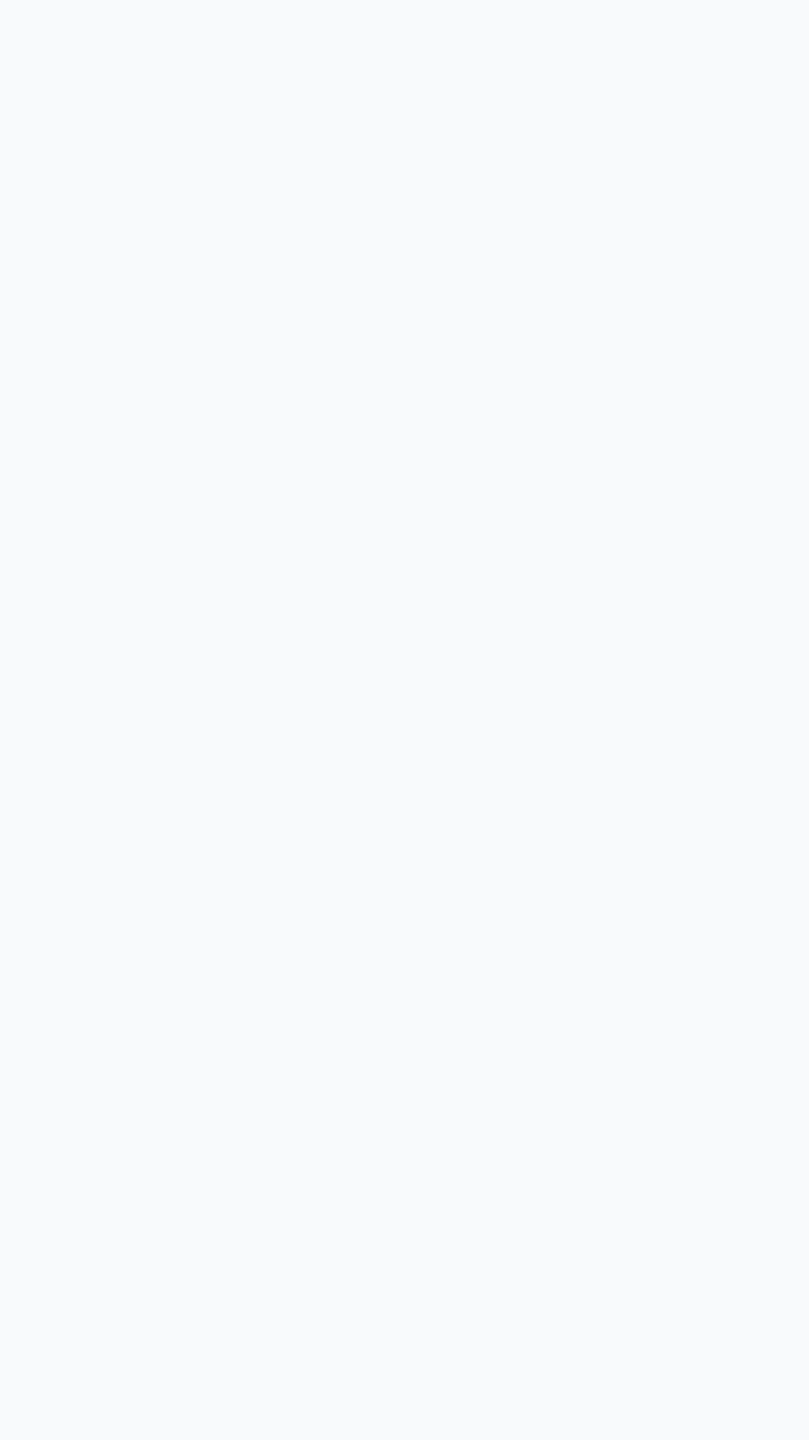
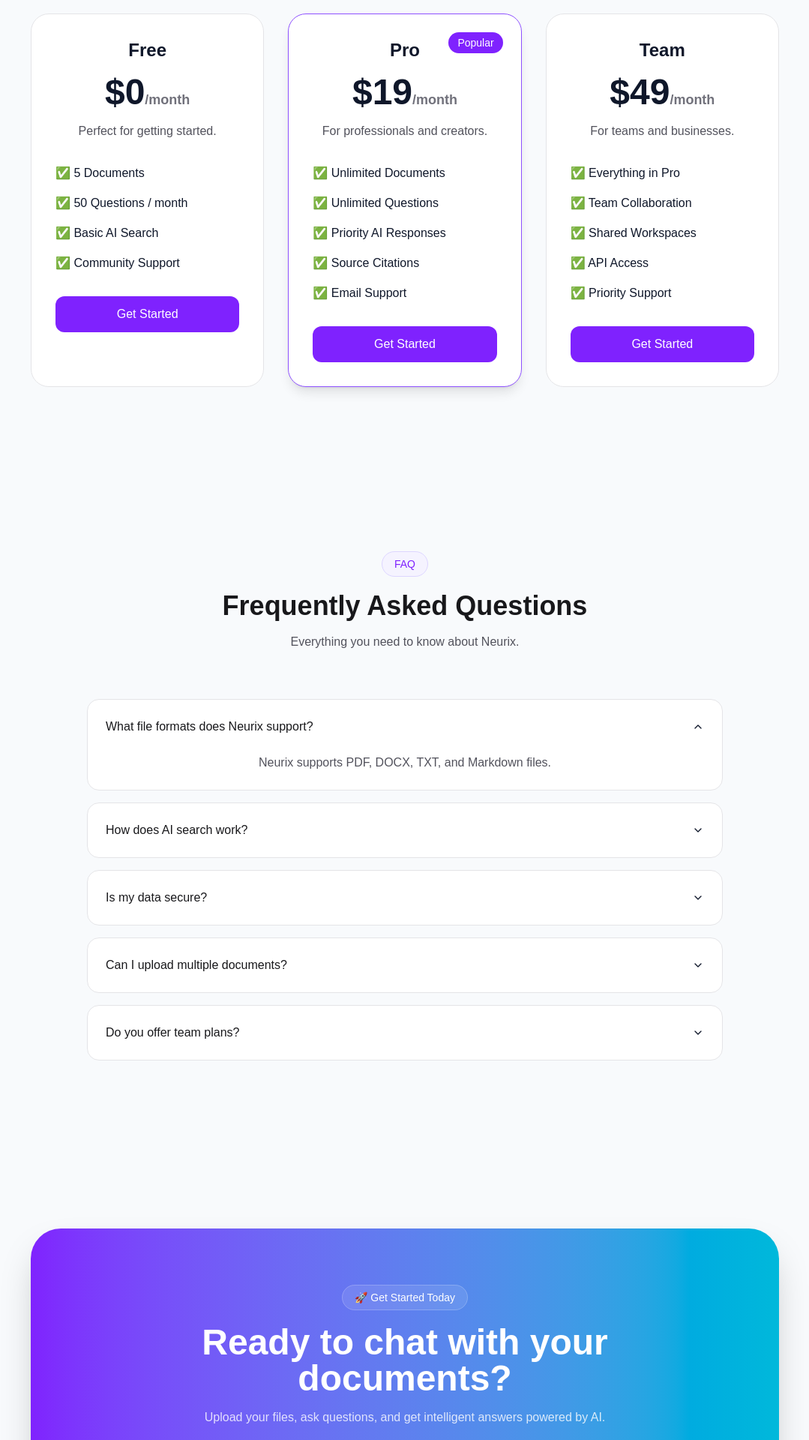
Before and after one commit to codeid9/Neurix, a React (Vite) app: page / in a window 1280 px wide. Shown: the part 4140-6060 px from the top of the page at 75% size, without its empty margins (100-1179 px from the left). Before the commit the page ends 3854 px from the top, so only its background shows below. Built offline with nearby package versions, Linux system fonts and the light colour scheme.

Commit message:
pricing, footer add

```diff
--- a/src/App.tsx
+++ b/src/App.tsx
@@ -3,7 +3,11 @@
 import Features from "./sections/Features";
 import Hero from "./sections/Hero";
 import HowItWorks from "./sections/HowItWorks";
+import Pricing from "./sections/Pricing";
 import Testimonials from "./sections/Testimonials";
+import Faq from "./sections/Faq";
+import Cta from "./sections/Cta";
+import Footer from "./layouts/Footer";
 
 function App() {
   return (
@@ -16,7 +20,11 @@
         <Dashboard />
         <HowItWorks />
         <Testimonials />
+        <Pricing />
+        <Faq />
+        <Cta />
       </main>
+      <Footer />
     </>
   );
 }
--- /dev/null
+++ b/src/data/faqs.ts
@@ -0,0 +1,25 @@
+export const faqs = [
+  {
+    question: "What file formats does Neurix support?",
+    answer: "Neurix supports PDF, DOCX, TXT, and Markdown files.",
+  },
+  {
+    question: "How does AI search work?",
+    answer:
+      "Neurix uses semantic search and AI to find relevant information from your documents.",
+  },
+  {
+    question: "Is my data secure?",
+    answer: "Yes, your documents remain private and are securely processed.",
+  },
+  {
+    question: "Can I upload multiple documents?",
+    answer:
+      "Absolutely. You can upload and chat with multiple files simultaneously.",
+  },
+  {
+    question: "Do you offer team plans?",
+    answer:
+      "Yes, Neurix provides collaboration features for teams and organizations.",
+  },
+];
--- /dev/null
+++ b/src/data/pricing.ts
@@ -0,0 +1,38 @@
+export const pricingPlans = [
+  {
+    title: "Free",
+    price: "$0",
+    description: "Perfect for getting started.",
+    features: [
+      "5 Documents",
+      "50 Questions / month",
+      "Basic AI Search",
+      "Community Support",
+    ],
+  },
+  {
+    title: "Pro",
+    price: "$19",
+    description: "For professionals and creators.",
+    popular: true,
+    features: [
+      "Unlimited Documents",
+      "Unlimited Questions",
+      "Priority AI Responses",
+      "Source Citations",
+      "Email Support",
+    ],
+  },
+  {
+    title: "Team",
+    price: "$49",
+    description: "For teams and businesses.",
+    features: [
+      "Everything in Pro",
+      "Team Collaboration",
+      "Shared Workspaces",
+      "API Access",
+      "Priority Support",
+    ],
+  },
+];
--- /dev/null
+++ b/src/layouts/Footer.tsx
@@ -0,0 +1,63 @@
+import { RiSparklingFill } from "react-icons/ri";
+
+const Footer = () => {
+  return (
+    <footer className="inset-0 border-t border-zinc-200 py-16 backdrop-blur-xs">
+      <div className="mx-auto max-w-7xl px-6">
+        <div className="grid gap-10 md:grid-cols-4">
+          {/* Logo */}
+          <div>
+            <div className="flex items-center gap-2">
+              <RiSparklingFill className="text-2xl text-violet-600" />
+
+              <span className="text-xl font-bold">Neurix</span>
+            </div>
+
+            <p className="mt-4 text-zinc-600">
+              AI-powered document intelligence for modern teams.
+            </p>
+          </div>
+
+          {/* Product */}
+          <div>
+            <h3 className="font-semibold">Product</h3>
+
+            <ul className="mt-4 space-y-3 text-zinc-600">
+              <li>Features</li>
+              <li>Pricing</li>
+              <li>Dashboard</li>
+            </ul>
+          </div>
+
+          {/* Resources */}
+          <div>
+            <h3 className="font-semibold">Resources</h3>
+
+            <ul className="mt-4 space-y-3 text-zinc-600">
+              <li>Blog</li>
+              <li>Documentation</li>
+              <li>Support</li>
+            </ul>
+          </div>
+
+          {/* Company */}
+          <div>
+            <h3 className="font-semibold">Company</h3>
+
+            <ul className="mt-4 space-y-3 text-zinc-600">
+              <li>About</li>
+              <li>Contact</li>
+              <li>Privacy</li>
+            </ul>
+          </div>
+        </div>
+
+        <div className="mt-12 border-t border-zinc-200 pt-8 text-center text-zinc-500">
+          © 2026 Neurix. All rights reserved.
+        </div>
+      </div>
+    </footer>
+  );
+};
+
+export default Footer;
--- /dev/null
+++ b/src/sections/Cta.tsx
@@ -0,0 +1,34 @@
+const Cta = () => {
+  return (
+    <section className="py-28">
+      <div className="mx-auto max-w-7xl px-6">
+        <div className="overflow-hidden rounded-[40px] bg-gradient-to-r from-violet-600 to-cyan-500 p-12 text-center text-white shadow-2xl md:p-20">
+          <span className="rounded-full border border-white/20 bg-white/10 px-4 py-2 text-sm backdrop-blur">
+            🚀 Get Started Today
+          </span>
+
+          <h2 className="mt-6 text-4xl font-bold md:text-5xl">
+            Ready to chat with your documents?
+          </h2>
+
+          <p className="mx-auto mt-4 max-w-2xl text-white/80">
+            Upload your files, ask questions, and get intelligent answers
+            powered by AI.
+          </p>
+
+          <div className="mt-8 flex flex-col justify-center gap-4 sm:flex-row">
+            <button className="rounded-xl bg-white px-6 py-3 font-medium text-violet-600 transition hover:scale-105">
+              Start Free
+            </button>
+
+            <button className="rounded-xl border border-white/30 px-6 py-3 font-medium backdrop-blur transition hover:bg-white/10">
+              Book Demo
+            </button>
+          </div>
+        </div>
+      </div>
+    </section>
+  );
+};
+
+export default Cta;
--- /dev/null
+++ b/src/sections/Faq.tsx
@@ -0,0 +1,55 @@
+import { useState } from "react";
+import { faqs } from "../data/faqs";
+import { FiChevronDown } from "react-icons/fi";
+
+const Faq = () => {
+  const [open, setOpen] = useState<number | null>(0);
+
+  return (
+    <section className="py-28">
+      <div className="mx-auto max-w-4xl px-6">
+        <div className="mb-16 text-center">
+          <span className="rounded-full border border-violet-200 bg-violet-50 px-4 py-2 text-sm font-medium text-violet-600">
+            FAQ
+          </span>
+
+          <h2 className="mt-6 text-4xl font-bold text-zinc-900">
+            Frequently Asked Questions
+          </h2>
+
+          <p className="mt-4 text-zinc-600">
+            Everything you need to know about Neurix.
+          </p>
+        </div>
+
+        <div className="space-y-4">
+          {faqs.map((faq, index) => (
+            <div
+              key={faq.question}
+              className="overflow-hidden rounded-2xl border border-zinc-200 bg-white"
+            >
+              <button
+                onClick={() => setOpen(open === index ? null : index)}
+                className="flex w-full items-center justify-between p-6 text-left"
+              >
+                <span className="font-medium text-zinc-900">
+                  {faq.question}
+                </span>
+
+                <FiChevronDown
+                  className={`transition ${open === index ? "rotate-180" : ""}`}
+                />
+              </button>
+
+              {open === index && (
+                <div className="px-6 pb-6 text-zinc-600">{faq.answer}</div>
+              )}
+            </div>
+          ))}
+        </div>
+      </div>
+    </section>
+  );
+};
+
+export default Faq;
--- /dev/null
+++ b/src/sections/Pricing.tsx
@@ -0,0 +1,63 @@
+import { pricingPlans } from "../data/pricing";
+
+const Pricing = () => {
+  return (
+    <section className="py-28">
+      <div className="mx-auto max-w-7xl px-6">
+        <div className="mb-16 text-center">
+          <span className="rounded-full border border-violet-200 bg-violet-50 px-4 py-2 text-sm font-medium text-violet-600">
+            Pricing
+          </span>
+
+          <h2 className="mt-6 text-4xl font-bold text-zinc-900">
+            Simple pricing for everyone
+          </h2>
+
+          <p className="mx-auto mt-4 max-w-2xl text-zinc-600">
+            Choose the plan that fits your workflow.
+          </p>
+        </div>
+
+        <div className="grid gap-8 lg:grid-cols-3">
+          {pricingPlans.map((plan) => (
+            <div
+              key={plan.title}
+              className={`relative rounded-3xl border bg-white p-8 transition-all duration-300 hover:-translate-y-2 hover:shadow-xl ${
+                plan.popular ? "border-violet-500 shadow-lg" : "border-zinc-200"
+              }`}
+            >
+              {plan.popular && (
+                <span className="absolute top-6 right-6 rounded-full bg-violet-600 px-3 py-1 text-sm text-white">
+                  Popular
+                </span>
+              )}
+
+              <h3 className="text-2xl font-bold">{plan.title}</h3>
+
+              <div className="mt-4 text-5xl font-bold">
+                {plan.price}
+                <span className="text-lg text-zinc-500">/month</span>
+              </div>
+
+              <p className="mt-4 text-zinc-600">{plan.description}</p>
+
+              <ul className="mt-8 space-y-4">
+                {plan.features.map((feature) => (
+                  <li key={feature} className="flex items-center gap-3">
+                    ✅ {feature}
+                  </li>
+                ))}
+              </ul>
+
+              <button className="mt-8 w-full rounded-xl bg-violet-600 py-3 text-white transition hover:bg-violet-700">
+                Get Started
+              </button>
+            </div>
+          ))}
+        </div>
+      </div>
+    </section>
+  );
+};
+
+export default Pricing;
```
